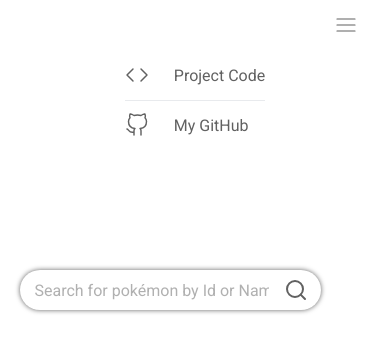
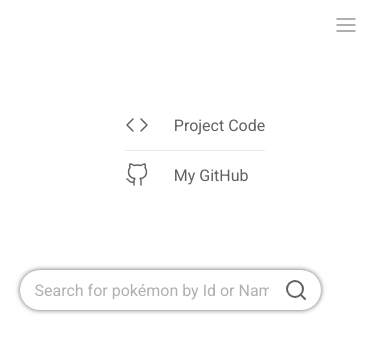
Before and after one commit to TravisTHII/pokesearch, a React (Create React App) app: page / in a window 390 px wide. Both pictures are taken after a click on the button 345 px from the left and 25 px from the top of the page. Shown: the top 352 px of the page. Built offline with nearby package versions, Linux system fonts and the light colour scheme.

Commit message:
mobile menu media query

```diff
--- a/src/style/index.css
+++ b/src/style/index.css
@@ -118,11 +118,12 @@ Header
   height: 50px;
 }
 #mobile_menu {
+  display: none;
   width: 100%;
   height: 100%;
   background-color: #ffffff;
   position: fixed;
-  top: 0;
+  top: 50px;
 }
 #mobile_menu > .container {
   padding-top: 50px;
@@ -637,6 +638,9 @@ Responsiveness
     display: none;
   }
 
+  #mobile_menu {
+    display: block;
+  }
   .mobile_header_menu {
     display: block;
   }
```
